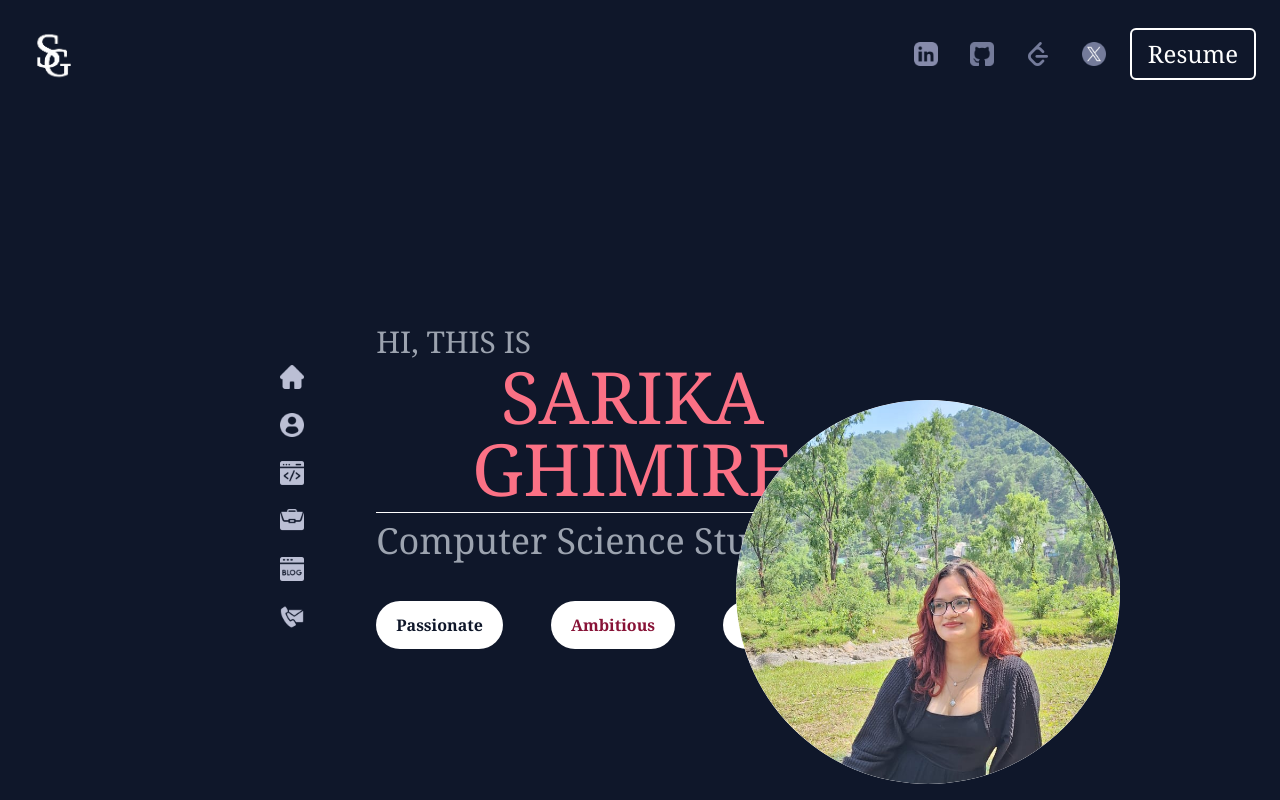
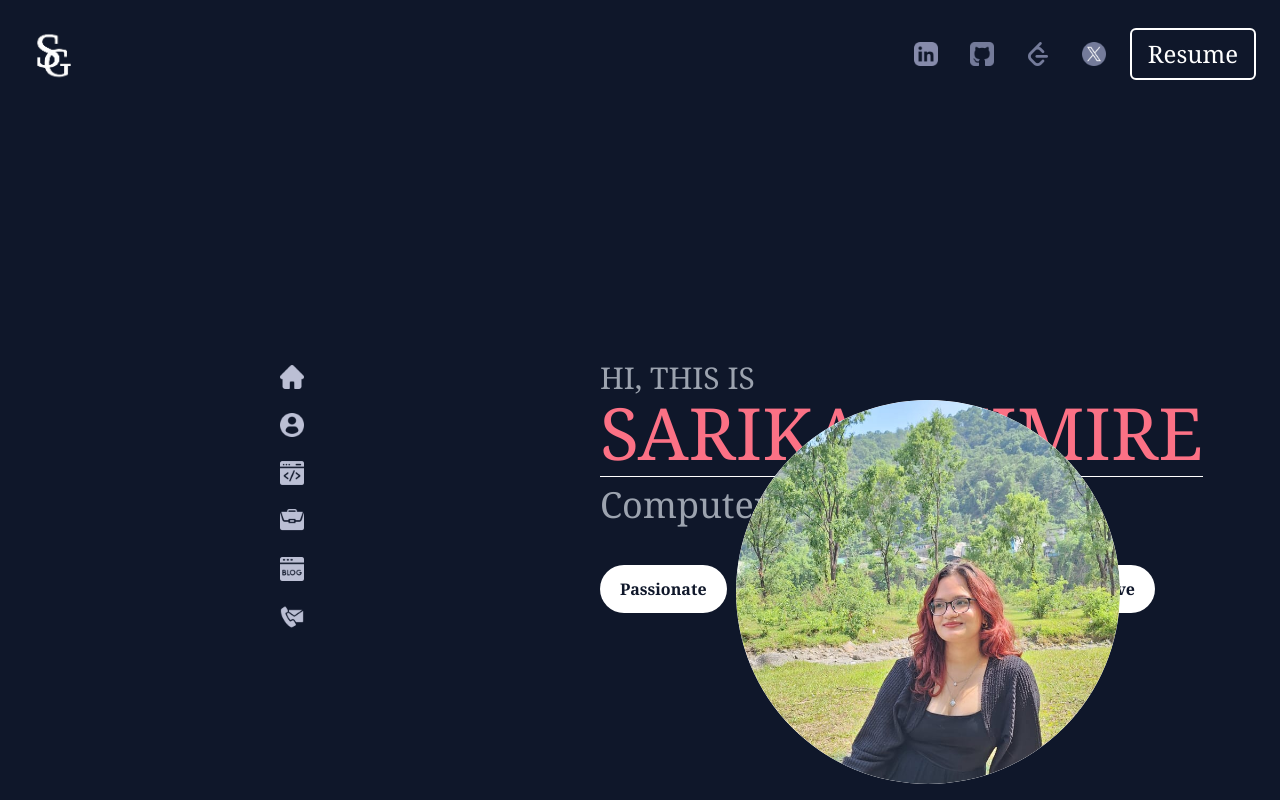
Before and after one commit to Sareeka61/Portfolio, a React (Vite) app: page / in a window 1280 px wide. Shown: the top 800 px of the page. Built offline with nearby package versions, Linux system fonts and the light colour scheme.

Commit message:
Making navbar fixed for all components

```diff
--- a/src/components/LandingPage.tsx
+++ b/src/components/LandingPage.tsx
@@ -18,7 +18,7 @@ const icons = [
 
 const LandingPage: React.FC = () => {
   const [isFixed, setIsFixed] = useState(true);
-  const fixedPoint = 500; // Change this value to the desired point
+  const fixedPoint = 500;
 
   const handleScroll = () => {
     if (window.scrollY > fixedPoint) {
@@ -39,7 +39,7 @@ const LandingPage: React.FC = () => {
     <div className="relative min-h-screen flex flex-col justify-center items-center bg-slate-900">
       <div className="absolute inset-0 bg-slate-900 backdrop-blur-sm"></div>
       <div className="relative z-10 flex flex-col md:flex-row justify-between items-center gap-8 w-full mx-auto">
-        <nav className="md:order-1 lg:ml-[240px]">
+        <nav className="fixed lg:ml-[240px]">
           <ul className="text-white flex flex-col">
             {icons.map((item, index) => (
               <li
@@ -59,7 +59,7 @@ const LandingPage: React.FC = () => {
           </ul>
         </nav>
 
-        <div className="text-center md:order-2 lg:mr-[1000px] lg:mt-[-45px]">
+        <div className="text-center md:order-2 lg:ml-[600px] lg:mt-[-45px]">
           <p className="text-lg sm:text-xl md:text-2xl lg:text-3xl text-gray-400 text-left">
             HI, THIS IS
           </p>
@@ -86,7 +86,7 @@ const LandingPage: React.FC = () => {
 
         <div
           className={`transition-all duration-300 ${
-            isFixed ? "fixed top-[400px] right-40" : "absolute top-[660px] right-40"
+            isFixed ? "fixed top-[400px] right-40" : "absolute top-[600px] right-40"
           } w-40 h-40 sm:w-60 sm:h-60 md:w-80 md:h-80 lg:w-96 lg:h-96 bg-white rounded-full overflow-hidden md:order-3`}
         >
           <img
```
